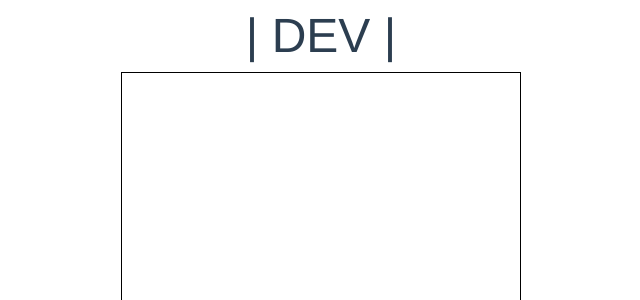
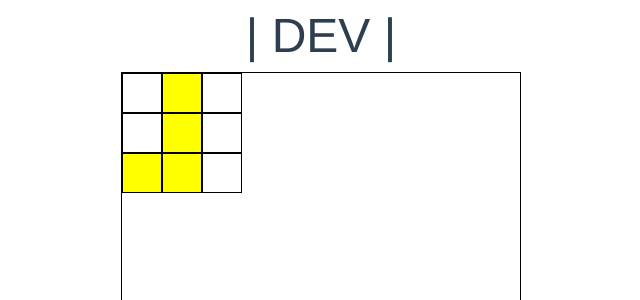
Before and after one commit to prastoin/RedTetris, a Vue app: page /dev in a window 1280 px wide. Shown: the top 300 px of the page, without its empty margins (319-959 px from the left). Built offline with nearby package versions, Linux system fonts and the light colour scheme.

Commit message:
rotation done

```diff
--- a/src/components/dev.vue
+++ b/src/components/dev.vue
@@ -1,8 +1,21 @@
 <template>
-    <div class="root">
+    <div class="root" @click="incrRota(1)">
         <p style="font-size: 3rem">| DEV |</p>
         <div class="container">
-
+            <div class="tetrimino">
+                <div
+                v-for="y in matriceSize"
+                :key="y"
+                style="display: flex; flex-direction: colunm;">
+                    <div
+                    v-for="x in matriceSize"
+                    :key="x"
+                    class="cell"
+                    :style="isCell(y - 1, x - 1) === true ? 'background: yellow;' : ''"
+                    >
+                    </div>
+                </div>
+            </div>
         </div>
     </div>
 </template>
@@ -14,28 +27,28 @@ const tetrimino = [
         name: 'I',
         coord: [
             [
-                0, 0, 0, 0,
-                1, 1, 1, 1,
-                0, 0, 0, 0,
-                0, 0, 0, 0
+                [0, 0, 0, 0],
+                [1, 1, 1, 1],
+                [0, 0, 0, 0],
+                [0, 0, 0, 0]
             ],
             [
-                0, 0, 1, 0,
-                0, 0, 1, 0,
-                0, 0, 1, 0,
-                0, 0, 1, 0
+                [0, 0, 1, 0],
+                [0, 0, 1, 0],
+                [0, 0, 1, 0],
+                [0, 0, 1, 0]
             ],
             [
-                0, 0, 0, 0,
-                0, 0, 0, 0,
-                1, 1, 1, 1,
-                0, 0, 0, 0
+                [0, 0, 0, 0],
+                [0, 0, 0, 0],
+                [1, 1, 1, 1],
+                [0, 0, 0, 0]
             ],
             [
-                0, 1, 0, 0,
-                0, 1, 0, 0,
-                0, 1, 0, 0,
-                0, 1, 0, 0
+                [0, 1, 0, 0],
+                [0, 1, 0, 0],
+                [0, 1, 0, 0],
+                [0, 1, 0, 0]
             ]
         ]
     },
@@ -43,28 +56,28 @@ const tetrimino = [
         name: 'O',
         coord: [
             [
-                0, 1, 1, 0,
-                0, 1, 1, 0,
-                0, 0, 0, 0,
-                0, 0, 0, 0
+                [0, 1, 1, 0],
+                [0, 1, 1, 0],
+                [0, 0, 0, 0],
+                [0, 0, 0, 0]
             ],
             [
-                0, 1, 1, 0,
-                0, 1, 1, 0,
-                0, 0, 0, 0,
-                0, 0, 0, 0
+                [0, 1, 1, 0],
+                [0, 1, 1, 0],
+                [0, 0, 0, 0],
+                [0, 0, 0, 0]
             ],
             [
-                0, 1, 1, 0,
-                0, 1, 1, 0,
-                0, 0, 0, 0,
-                0, 0, 0, 0
+                [0, 1, 1, 0],
+                [0, 1, 1, 0],
+                [0, 0, 0, 0],
+                [0, 0, 0, 0]
             ],
             [
-                0, 1, 1, 0,
-                0, 1, 1, 0,
-                0, 0, 0, 0,
-                0, 0, 0, 0
+                [0, 1, 1, 0],
+                [0, 1, 1, 0],
+                [0, 0, 0, 0],
+                [0, 0, 0, 0]
             ]
         ]
     },
@@ -72,24 +85,24 @@ const tetrimino = [
         name: 'T',
         coord: [
             [
-                1, 1, 1,
-                0, 1, 0,
-                0, 0, 0
+                [1, 1, 1],
+                [0, 1, 0],
+                [0, 0, 0]
             ],
             [
-                0, 1, 0,
-                1, 1, 1,
-                0, 0, 0
+                [0, 1, 0],
+                [1, 1, 1],
+                [0, 0, 0]
             ],
             [
-                0, 1, 0,
-                1, 1, 0,
-                0, 1, 0
+                [0, 1, 0],
+                [1, 1, 0],
+                [0, 1, 0]
             ],
             [
-                0, 1, 0,
-                0, 1, 1,
-                0, 1, 0
+                [0, 1, 0],
+                [0, 1, 1],
+                [0, 1, 0]
             ],
         ]
     },
@@ -97,24 +110,24 @@ const tetrimino = [
         name: 'L',
         coord: [
             [
-                0, 0, 1,
-                1, 1, 1,
-                0, 0, 0
+                [0, 0, 1],
+                [1, 1, 1],
+                [0, 0, 0]
             ],
             [
-                0, 1, 0,
-                0, 1, 0,
-                0, 1, 1
+                [0, 1, 0],
+                [0, 1, 0],
+                [0, 1, 1]
             ],
             [
-                0, 0, 0,
-                1, 1, 1,
-                1, 0, 0
+                [0, 0, 0],
+                [1, 1, 1],
+                [1, 0, 0]
             ],
             [
-                1, 1, 0,
-                0, 1, 0,
-                0, 1, 0
+                [1, 1, 0],
+                [0, 1, 0],
+                [0, 1, 0]
             ],
         ]
     },
@@ -122,24 +135,24 @@ const tetrimino = [
         name: 'J',
         coord: [
             [
-                1, 0, 0,
-                1, 1, 1,
-                0, 0, 0
+                [1, 0, 0],
+                [1, 1, 1],
+                [0, 0, 0]
             ],
             [
-                0, 1, 1,
-                0, 1, 0,
-                0, 1, 0
+                [0, 1, 1],
+                [0, 1, 0],
+                [0, 1, 0]
             ],
             [
-                0, 0, 0,
-                1, 1, 1,
-                0, 0, 1
+                [0, 0, 0],
+                [1, 1, 1],
+                [0, 0, 1]
             ],
             [
-                0, 1, 0,
-                0, 1, 0,
-                1, 1, 0
+                [0, 1, 0],
+                [0, 1, 0],
+                [1, 1, 0]
             ]
         ]
     },
@@ -147,24 +160,24 @@ const tetrimino = [
         name: 'Z',
         coord: [
             [
-                1, 1, 0,
-                0, 1, 1,
-                0, 0, 0
+                [1, 1, 0],
+                [0, 1, 1],
+                [0, 0, 0]
             ],
             [
-                0, 0, 1,
-                0, 1, 1,
-                0, 1, 0
+                [0, 0, 1],
+                [0, 1, 1],
+                [0, 1, 0]
             ],
             [
-                0, 0, 0,
-                1, 1, 0,
-                0, 1, 1
+                [0, 0, 0],
+                [1, 1, 0],
+                [0, 1, 1]
             ],
             [
-                0, 1, 0,
-                1, 1, 0,
-                1, 0, 0
+                [0, 1, 0],
+                [1, 1, 0],
+                [1, 0, 0]
             ]
         ]
     },
@@ -172,24 +185,24 @@ const tetrimino = [
         name: 'S',
         coord: [
             [
-                0, 1, 1,
-                1, 1, 0,
-                0, 0, 0
+                [0, 1, 1],
+                [1, 1, 0],
+                [0, 0, 0]
             ],
             [
-                0, 1, 0,
-                0, 1, 1,
-                0, 0, 1
+                [0, 1, 0],
+                [0, 1, 1],
+                [0, 0, 1]
             ],
             [
-                0, 0, 0,
-                0, 1, 1,
-                1, 1, 0
+                [0, 0, 0],
+                [0, 1, 1],
+                [1, 1, 0]
             ],
             [
-                1, 0, 0,
-                1, 1, 0,
-                0, 1, 0
+                [1, 0, 0],
+                [1, 1, 0],
+                [0, 1, 0]
             ]
         ]
     }
@@ -198,7 +211,32 @@ const tetrimino = [
 export default {
     name: 'dev',
     data () {
-        return {tetrimino}
+        return {
+            currTetri: Math.floor(Math.random() * Math.floor(7)),
+            currRota: Math.floor(Math.random() * Math.floor(4)),
+            tetrimino,
+            x: 0,
+            }
+    },
+    methods: {
+        isCell (y, x) {
+            console.log(y, x);
+            console.log(this.tetrimino[this.currTetri].coord[this.currRota])
+            if (this.tetrimino[this.currTetri].coord[this.currRota][y][x] === 1)
+              return true;
+            console.log('nope');
+            return (false);
+        },
+        incrRota (value)
+        {
+            this.currRota++;
+            this.currRota = (this.currRota === 4 ? 0 : this.currRota);
+        }
+    },
+    computed: {
+        matriceSize() {
+            return ((this.tetrimino[this.currTetri].name === 'I' || this.tetrimino[this.currTetri].name === 'O') ? 4 : 3)
+        },
     }
 }
 </script>
@@ -217,4 +255,16 @@ export default {
     position relative;
     margin: auto;
 }
+
+.tetrimino {
+    width: 160px;
+    height: 160px;
+    position: relative;
+}
+
+.cell {
+    border: 1px solid black;
+    height: 40px;
+    width: 40px;
+}
 </style>
```
Also changed, not shown: 1 other file (tests, documents, lock files or other folders).
